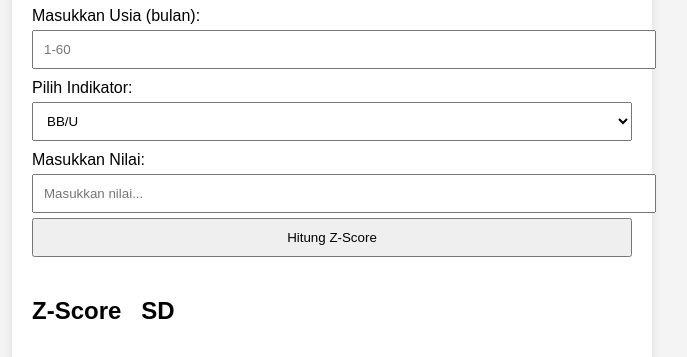
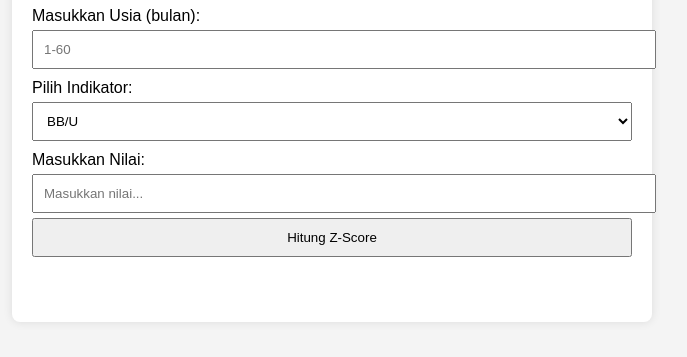
Before and after one commit to habibip2/zscorecalc, a plain HTML site: page index.html in a window 1280 px wide. Shown: the part 185-542 px from the top of the page, without its empty margins (308-995 px from the left). Drawn offline with Linux system fonts and the light colour scheme.

Commit message:
Update index.html

```diff
--- a/index.html
+++ b/index.html
@@ -32,9 +32,7 @@
 
         <button id="hitung">Hitung Z-Score</button>
         <div style="display: flex; align-items: start; gap: 10px; margin-top: 20px;">
-            <h2>Z-Score</h2>
             <div id="hasil" style="margin-top: 25px;"></div>
-            <h2>SD</h2>
         </div>
     </div>
 
```
